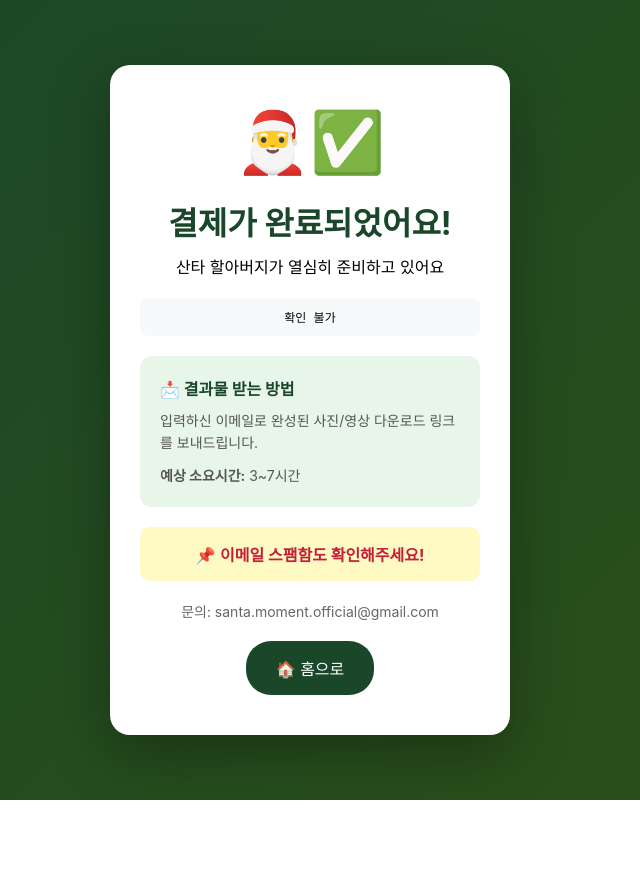
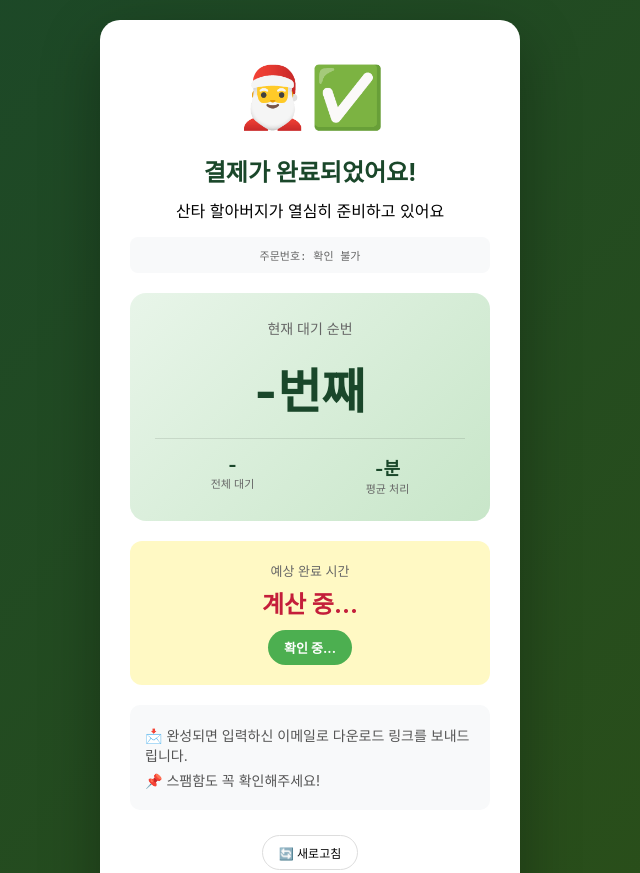
Before and after one commit to DavidBoyun/santa-moment, a website: page public/success.html in a window 1280 px wide. Shown: the top 873 px of the page, without its empty margins (330-970 px from the left). Before the commit the page ends 800 px from the top, so only its background shows below. Drawn offline with Linux system fonts and the light colour scheme.

Commit message:
Update success.html

```diff
--- a/public/success.html
+++ b/public/success.html
@@ -7,16 +7,30 @@
   <style>
     * { margin: 0; padding: 0; box-sizing: border-box; }
     body { font-family: 'Pretendard', -apple-system, sans-serif; background: linear-gradient(135deg, #1a472a, #2d5016); min-height: 100vh; display: flex; align-items: center; justify-content: center; padding: 20px; }
-    .card { background: white; border-radius: 20px; padding: 40px 30px; max-width: 400px; width: 100%; text-align: center; box-shadow: 0 20px 60px rgba(0,0,0,0.3); }
+    .card { background: white; border-radius: 20px; padding: 40px 30px; max-width: 420px; width: 100%; text-align: center; box-shadow: 0 20px 60px rgba(0,0,0,0.3); }
     .icon { font-size: 60px; margin-bottom: 20px; }
-    h1 { color: #1a472a; margin-bottom: 10px; }
-    .order-id { background: #f8f9fa; padding: 10px; border-radius: 8px; font-family: monospace; font-size: 12px; margin: 20px 0; word-break: break-all; }
-    .info-box { background: #e8f5e9; padding: 20px; border-radius: 12px; margin: 20px 0; text-align: left; }
-    .info-box h3 { color: #1a472a; margin-bottom: 10px; font-size: 16px; }
-    .info-box p { color: #555; font-size: 14px; line-height: 1.6; }
-    .highlight { background: #fff9c4; padding: 15px; border-radius: 10px; margin: 20px 0; }
-    .highlight strong { color: #c41e3a; }
-    .btn { display: inline-block; background: #1a472a; color: white; padding: 15px 30px; border-radius: 25px; text-decoration: none; margin-top: 20px; }
+    h1 { color: #1a472a; margin-bottom: 10px; font-size: 24px; }
+    .order-id { background: #f8f9fa; padding: 10px; border-radius: 8px; font-family: monospace; font-size: 11px; margin: 15px 0; word-break: break-all; color: #666; }
+
+    .queue-box { background: linear-gradient(135deg, #e8f5e9, #c8e6c9); padding: 25px; border-radius: 16px; margin: 20px 0; }
+    .queue-position { font-size: 48px; font-weight: 800; color: #1a472a; }
+    .queue-label { font-size: 14px; color: #666; margin-bottom: 15px; }
+    .queue-detail { display: flex; justify-content: space-around; margin-top: 15px; padding-top: 15px; border-top: 1px solid rgba(0,0,0,0.1); }
+    .queue-item { text-align: center; }
+    .queue-item .num { font-size: 18px; font-weight: bold; color: #1a472a; }
+    .queue-item .label { font-size: 11px; color: #666; }
+
+    .estimate-box { background: #fff9c4; padding: 20px; border-radius: 12px; margin: 20px 0; }
+    .estimate-time { font-size: 24px; font-weight: bold; color: #c41e3a; }
+    .estimate-label { font-size: 13px; color: #666; margin-bottom: 5px; }
+    .guarantee { background: #4CAF50; color: white; padding: 8px 16px; border-radius: 20px; display: inline-block; margin-top: 10px; font-size: 13px; font-weight: bold; }
+    .guarantee.warning { background: #ff9800; }
+
+    .info-box { background: #f8f9fa; padding: 15px; border-radius: 10px; margin: 15px 0; text-align: left; font-size: 14px; }
+    .info-box p { margin: 5px 0; color: #555; }
+
+    .btn { display: inline-block; background: #1a472a; color: white; padding: 15px 30px; border-radius: 25px; text-decoration: none; margin-top: 15px; }
+    .refresh { background: none; border: 1px solid #ddd; padding: 8px 16px; border-radius: 20px; cursor: pointer; font-size: 12px; margin-top: 10px; }
   </style>
 </head>
 <body>
@@ -25,19 +39,37 @@
     <h1>결제가 완료되었어요!</h1>
     <p>산타 할아버지가 열심히 준비하고 있어요</p>
 
-    <div class="order-id" id="orderId">주문번호 확인 중...</div>
+    <div class="order-id">주문번호: <span id="orderId">확인 중...</span></div>
+
+    <div class="queue-box">
+      <div class="queue-label">현재 대기 순번</div>
+      <div class="queue-position"><span id="queuePosition">-</span>번째</div>
+      <div class="queue-detail">
+        <div class="queue-item">
+          <div class="num" id="totalQueue">-</div>
+          <div class="label">전체 대기</div>
+        </div>
+        <div class="queue-item">
+          <div class="num" id="avgTime">-분</div>
+          <div class="label">평균 처리</div>
+        </div>
+      </div>
+    </div>
+
+    <div class="estimate-box">
+      <div class="estimate-label">예상 완료 시간</div>
+      <div class="estimate-time" id="estimateTime">계산 중...</div>
+      <div class="guarantee" id="guarantee">확인 중...</div>
+    </div>
 
     <div class="info-box">
-      <h3>📩 결과물 받는 방법</h3>
-      <p>입력하신 이메일로 완성된 사진/영상 다운로드 링크를 보내드립니다.</p>
-      <p style="margin-top:10px;"><strong>예상 소요시간:</strong> 3~7시간</p>
+      <p>📩 완성되면 입력하신 이메일로 다운로드 링크를 보내드립니다.</p>
+      <p>📌 스팸함도 꼭 확인해주세요!</p>
     </div>
 
-    <div class="highlight">
-      <p>📌 <strong>이메일 스팸함도 확인해주세요!</strong></p>
-    </div>
+    <button class="refresh" onclick="loadQueueStatus()">🔄 새로고침</button>
 
-    <p style="color:#666;font-size:14px;">문의: santa.moment.official@gmail.com</p>
+    <p style="color:#666;font-size:12px;margin-top:15px;">문의: santa.moment.official@gmail.com</p>
 
     <a href="/" class="btn">🏠 홈으로</a>
   </div>
@@ -50,17 +82,61 @@
 
     document.getElementById('orderId').textContent = orderId || '확인 불가';
 
-    // 결제 승인
-    if (paymentKey && orderId && amount) {
-      fetch('/api/payments/confirm', {
-        method: 'POST',
-        headers: { 'Content-Type': 'application/json' },
-        body: JSON.stringify({ paymentKey, orderId, amount: parseInt(amount) })
-      }).then(res => res.json()).then(data => {
-        if (data.success) console.log('✅ 결제 승인 완료');
-        else console.error('❌ 결제 승인 실패:', data.error);
-      }).catch(e => console.error('결제 승인 오류:', e));
+    async function init() {
+      if (paymentKey && orderId && amount) {
+        try {
+          const res = await fetch('/api/payments/confirm', {
+            method: 'POST',
+            headers: { 'Content-Type': 'application/json' },
+            body: JSON.stringify({ paymentKey, orderId, amount: parseInt(amount) })
+          });
+          const data = await res.json();
+          if (data.success) {
+            console.log('✅ 결제 승인 완료');
+            setTimeout(loadQueueStatus, 500);
+          }
+        } catch (e) {
+          console.error('결제 승인 오류:', e);
+        }
+      } else if (orderId) {
+        loadQueueStatus();
+      }
     }
+
+    async function loadQueueStatus() {
+      if (!orderId) return;
+
+      try {
+        const res = await fetch('/api/orders/' + orderId);
+        const data = await res.json();
+
+        if (data.queue) {
+          document.getElementById('queuePosition').textContent = data.queue.position;
+          document.getElementById('totalQueue').textContent = data.queue.totalInQueue;
+          document.getElementById('avgTime').textContent = data.queue.avgProcessTime + '분';
+
+          const estTime = new Date(data.queue.estimatedTime);
+          const timeStr = estTime.toLocaleString('ko-KR', {
+            month: 'long', day: 'numeric', hour: '2-digit', minute: '2-digit'
+          });
+          document.getElementById('estimateTime').textContent = timeStr;
+
+          const guarantee = document.getElementById('guarantee');
+          guarantee.textContent = data.queue.guaranteeText;
+          guarantee.className = 'guarantee' + (data.queue.beforeChristmas ? '' : ' warning');
+        }
+
+        if (data.status === 'completed') {
+          document.querySelector('.queue-box').innerHTML = '<div style="font-size:48px;">🎁</div><div style="font-size:20px;font-weight:bold;color:#1a472a;margin-top:10px;">완성되었어요!</div><div style="color:#666;margin-top:5px;">이메일을 확인해주세요</div>';
+          document.querySelector('.estimate-box').style.display = 'none';
+        }
+      } catch (e) {
+        console.error('대기열 로드 실패:', e);
+      }
+    }
+
+    init();
+    setInterval(loadQueueStatus, 30000);
   </script>
 </body>
 </html>
```
